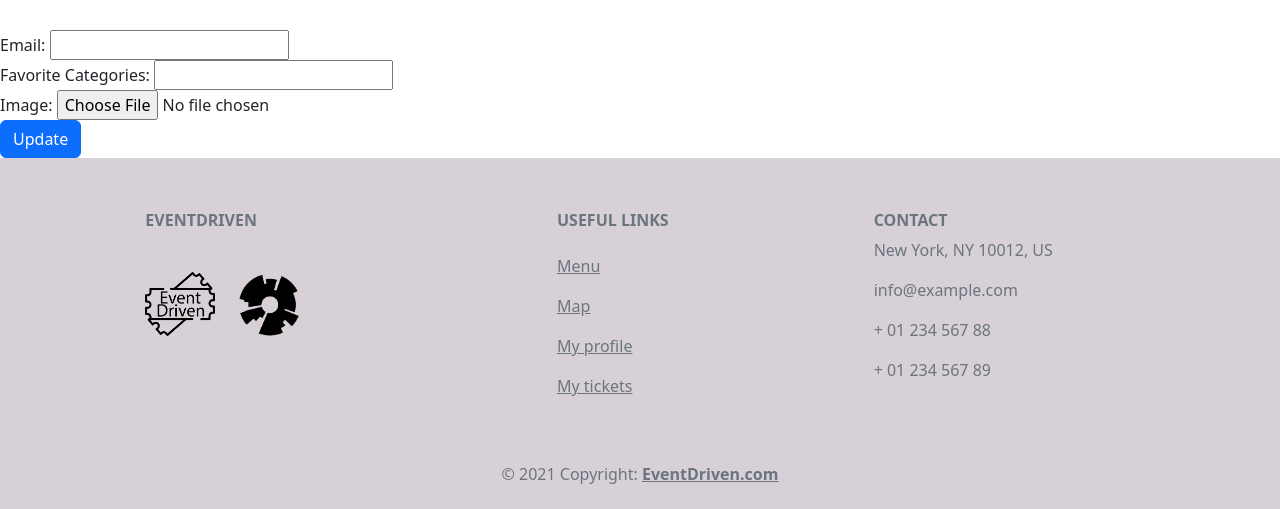
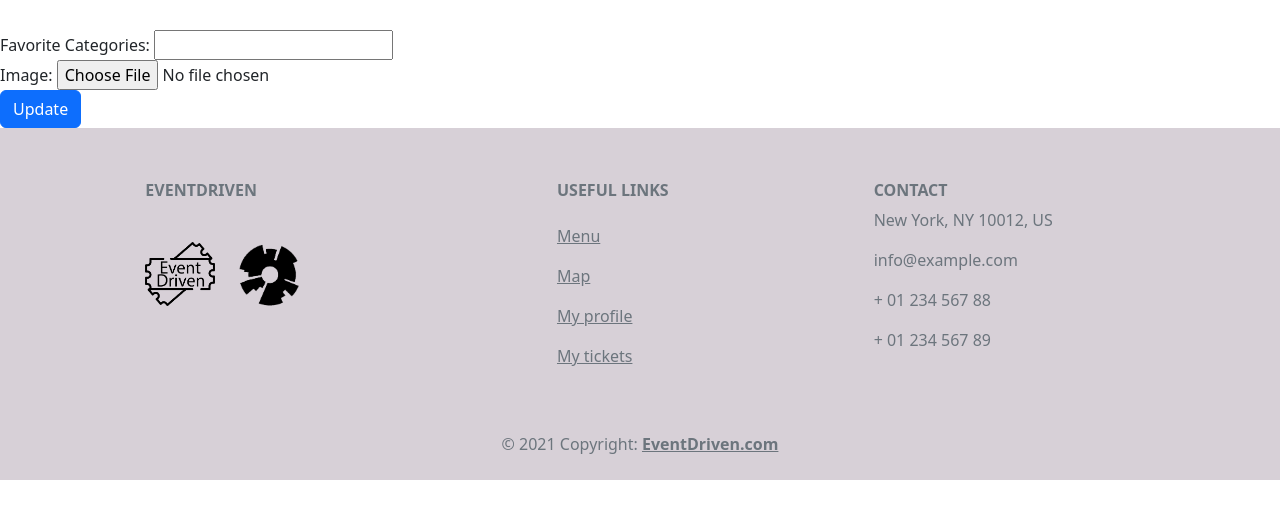
Before and after one commit to kjarrii/vln2, a Django app: template event_driven/templates/user/profile.html in a window 1280 px wide. Shown: the part 66-575 px from the top of the page. Run offline with Django 4.2, Linux system fonts and the light colour scheme; the template is opened without the code that fills it: values that come from a table or form of the project are taken from there, others are empty; some libraries are stand-ins or nearby versions.

Commit message:
asdfsadf

```diff
--- a/event_driven/templates/user/profile.html
+++ b/event_driven/templates/user/profile.html
@@ -7,11 +7,6 @@
     <br>
     <form class="form from-horizontal" method="post">
         {% csrf_token %}
-
-        <div class="field">
-        <label class="label">Email:</label>
-        {% render_field form.email %}
-        </div>
 
         <div class="field">
         <label class="label">Favorite Categories:</label>
--- a/event_driven/templates/user/register.html
+++ b/event_driven/templates/user/register.html
@@ -36,12 +36,14 @@
                 <input type="password" class="input-text" placeholder="Password again:" name="password2">
             </div>
 
+
             <div id="checkbox-div">
                 <input type="checkbox" id="terms-checkbox">
                 <p class="bottom-text">I read and agree to
                     <a href="" class="register-link">Terms & Conditions</a>
                 </p>
             </div>
+
 
         </div>
 
--- a/event_driven/user/forms/profile_form.py
+++ b/event_driven/user/forms/profile_form.py
@@ -1,9 +1,9 @@
 from django.forms import ModelForm, widgets
-from user.models import Users
+from user.models import UserProfile
 
 
 class ProfileForm(ModelForm):
     class Meta:
-        model = Users
+        model = UserProfile
         exclude = ['id', 'booking']
-        fields = ['image', 'favorite_categories', 'email']
+        fields = ['image', 'favorite_categories']
--- a/event_driven/user/models.py
+++ b/event_driven/user/models.py
@@ -1,13 +1,23 @@
-from django.contrib.auth.models import AbstractUser
+from django.contrib.auth.models import AbstractUser, User
 from django.utils.translation import gettext_lazy as _
 from django.db import models
 
 # Create your models here.
 class Users(AbstractUser):
     #user = models.OneToOneField(AbstractUser, on_delete=models.CASCADE)
+    #image = models.ImageField(upload_to='profile_image', blank=True)
+    #favorite_categories = models.CharField(max_length=9999)
+    username = models.CharField(max_length=255, unique=False)
+    email = models.EmailField(_('email address'), unique=True)
+    REQUIRED_FIELDS = []
+    USERNAME_FIELD = 'email'
+    #booking = models.CharField(max_length=1000)
+    #username = models.CharField(max_length=255, unique=False)
+    #user = models.CharField(max_length=255, unique=False)
+
+class UserProfile(models.Model):
+    user = models.OneToOneField(Users, on_delete=models.CASCADE)
     image = models.ImageField(upload_to='profile_image', blank=True)
     favorite_categories = models.CharField(max_length=9999)
-    email = models.EmailField(_('email address'), unique=True)
+    #email = models.ForeignKey(Users(Online))
     booking = models.CharField(max_length=1000)
-    username = models.CharField(max_length=255, unique=False)
-    user = models.CharField(max_length=255, unique=False)
--- a/event_driven/user/views.py
+++ b/event_driven/user/views.py
@@ -25,8 +25,8 @@ from user.forms.forms import LoginForm, RegisterForm
 
 
 def profile(request):
-    profile = Users.objects.get(email__exact='karigeorgs@gmail.com')
-    #profile = Users.objects.filter(user=request.email).first()
+    #profile = Users.objects.get(email__exact='karigeorgs@gmail.com')
+    profile = Users.objects.filter(email=request.user).first()
     if request.method == 'POST':
         form = ProfileForm(instance=profile, data=request.POST)
         if form.is_valid():
```
Also changed, not shown: event_driven/user/migrations/0010_remove_users_user.py (added), event_driven/user/migrations/0011_remove_users_booking_and_more.py (added), event_driven/user/migrations/0012_remove_users_username.py (added), event_driven/user/migrations/0013_users_username.py (added).
